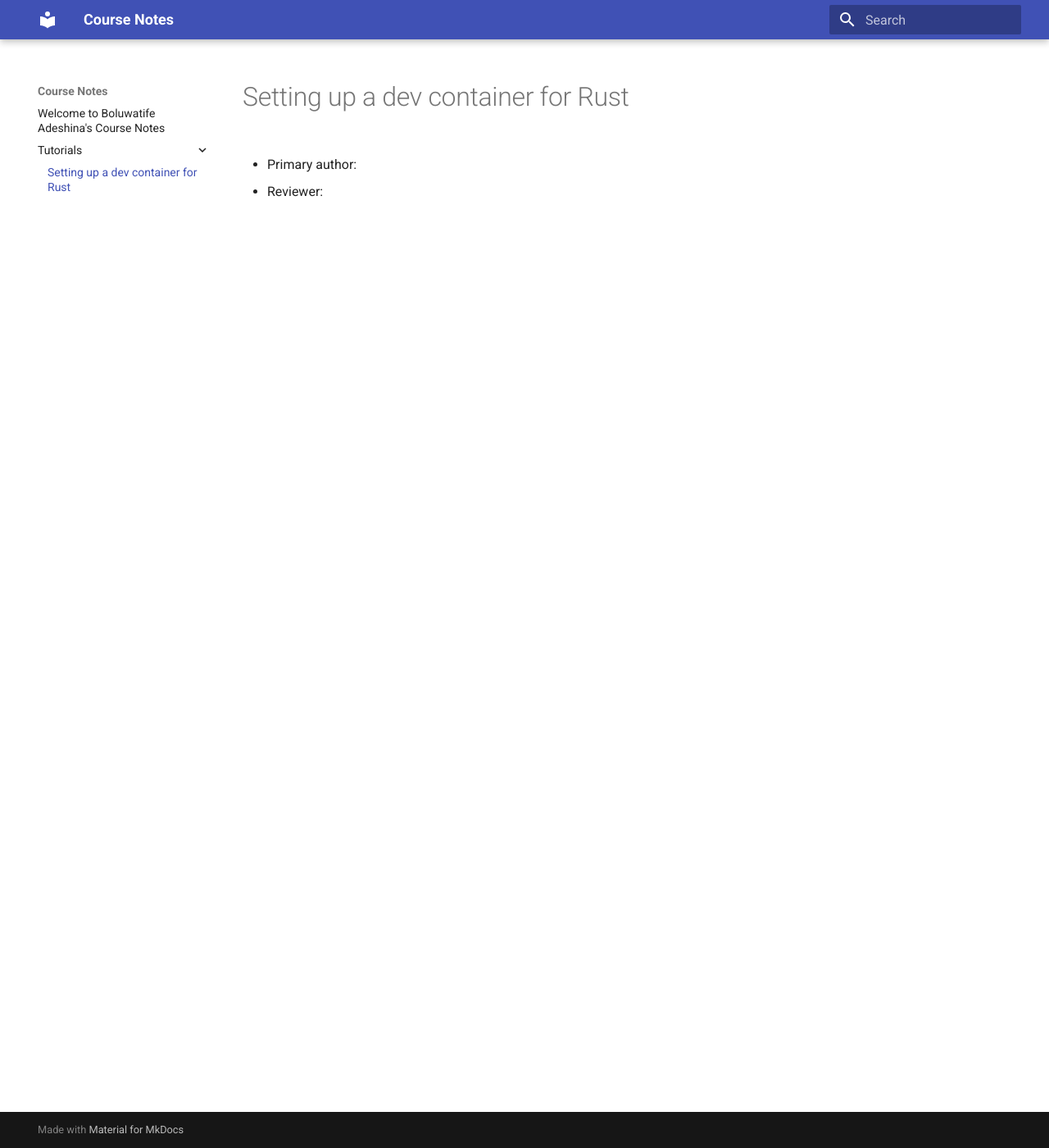
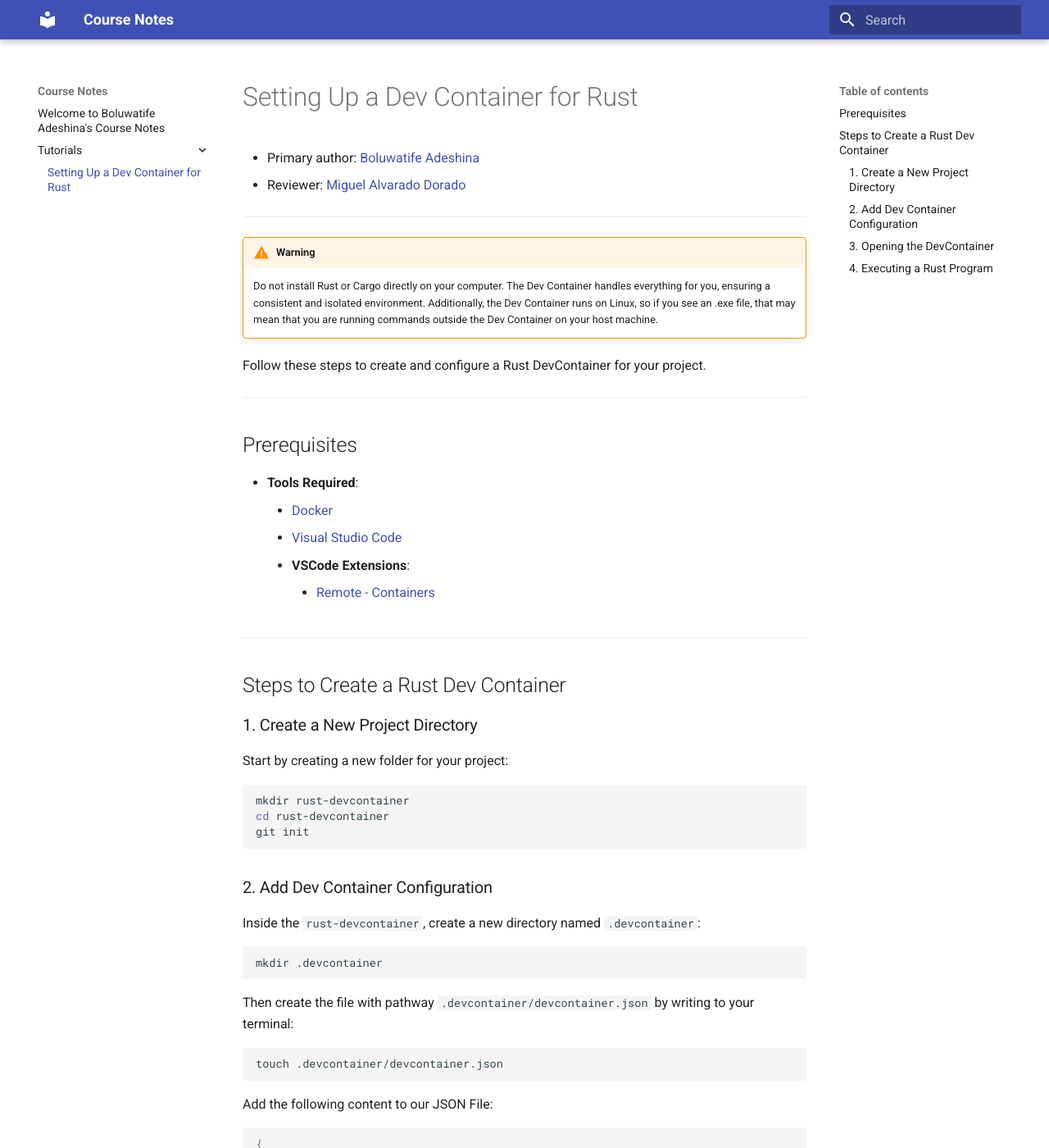
Before and after one commit to boluwatifeda/comp423-course-notes, an MkDocs documentation site: the page built from docs/tutorials/rust-setup.md, in a window 1280 px wide and 1400 px high. Shown: the whole window at 82% size. Built offline with MkDocs 1.6.1 and Material for MkDocs 9.7.7, drawn with Linux system fonts in a browser that asks for light colours; some of the changed text lies outside the part shown.

Commit message:
Completed initial draft of tutorial on Rust Dev Container setup

````diff
--- a/docs/tutorials/rust-setup.md
+++ b/docs/tutorials/rust-setup.md
@@ -1,5 +1,96 @@
-# Setting up a dev container for Rust
+# Setting Up a Dev Container for Rust
 
-* Primary author: [<Boluwatife Adeshina>](https://github.com/boluwatifeda)
+* Primary author: [Boluwatife Adeshina](https://github.com/boluwatifeda)
+* Reviewer: [Miguel Alvarado Dorado](https://github.com/miguelaa123)
 
-* Reviewer: [<Miguel Alvarado Dorado>](https://github.com/miguelaa123)
+---
+
+!!! warning
+    Do not install Rust or Cargo directly on your computer. The Dev Container handles everything for you, ensuring a consistent and isolated environment. Additionally, the Dev Container runs on Linux, so if you see an .exe file, that may mean that you are running commands outside the Dev Container on your host machine.
+
+
+Follow these steps to create and configure a Rust DevContainer for your project.
+
+---
+
+## Prerequisites
+- **Tools Required**:
+    - [Docker](https://www.docker.com/)
+    - [Visual Studio Code](https://code.visualstudio.com/)
+    - **VSCode Extensions**:
+        - [Remote - Containers](https://marketplace.visualstudio.com/items?itemName=ms-vscode-remote.remote-containers)
+
+---
+
+## Steps to Create a Rust Dev Container
+
+### 1. Create a New Project Directory
+Start by creating a new folder for your project:
+```bash
+mkdir rust-devcontainer
+cd rust-devcontainer
+git init
+```
+
+### 2. Add Dev Container Configuration
+Inside the ```rust-devcontainer```, create a new directory named ```.devcontainer```:
+```bash
+mkdir .devcontainer
+```
+Then create the file with pathway ```.devcontainer/devcontainer.json``` by writing to your terminal:
+```bash
+touch .devcontainer/devcontainer.json
+```
+Add the following content to our JSON File:
+```bash
+{
+  "name": "Rust DevContainer",
+  "image": "mcr.microsoft.com/devcontainers/rust:latest",
+  "customizations": {
+    "vscode": {
+      "extensions": ["rust-lang.rust-analyzer"]
+    }
+  }
+}
+```
+
+### 3. Opening the DevContainer
+Reopen the project in the container by pressing ```Ctrl+Shift+P``` (or ```Cmd+Shift+P``` on Mac), typing "Dev Containers: Reopen in Container," and selecting the option.
+
+Verify that Rust has been installed by opening a terminal and running the command:
+```bash
+rust --version
+```
+This command should return: ```rustc 1.83.0 (90b35a623 2024-11-26)```
+
+### 4. Executing a Rust Program
+To ensure functionality, lets create a basic Rust program.
+
+1. Create a new Rust project and enter it by writing the following to the command line:
+```bash
+cargo new hello-comp423 --vcs none #The --vcs option ensures that we create a new project without automatically creating a new git repository
+cd hello-comp423
+```
+
+2. Open ```src/main.rs``` and write over its contents with this function:
+```bash
+fn main() {
+    println!("Hello COMP423");
+}
+```
+and save the file.
+3. There are two ways we can run the file.
+
+    The first way utilizes ```cargo build```. This command creates an ELF (Executable and Linked File) within a new ```target``` directory which allows you to manually run the program from your terminal. You run the program by running the command ```./target/debug/<your-program-name>``` in your terminal. (```./``` tells the terminal to look for an executable in the current directory while the rest specifies the pathname of the ELF file) In this instance we would run ```./target/debug/hello-comp423```. Once this is completed your program should output:
+    ```bash
+    Hello COMP423
+    ```
+    ```cargo build``` is useful because it compiles and builds your Rust project, downloads and manages all dependencies, and allows you to run it at any time of your choosing. Ultimately this gives you a lot of control over your program.
+
+    !!! tip
+        ```cargo clean``` will remove the ```target``` directory, deleting all build artifacts. You can run this command to free up disk space, ensure a fresh build, or fix build issues.
+
+    The second way, ```cargo run``` builds and executes your program in a single action. Whereas if you alter your process, you would have to rerun ```cargo build```, ```cargo run``` automatically rebuilds your project if your make changes everytime you execute it. Again, your project build remains in the ```target``` directory, and consists of compiled binaries (The ELF files) and dependencies.
+
+    !!! note
+        Note that ```cargo build``` allows you to build your project once and then run it multiple times. It can be useful for performance-sensitive tasks as it allows you to inspect or manipulate the compiled output. ```cargo run``` streamlines the process by automatically handling both tasks, which is more convenient for regular development.
--- a/mkdocs.yml
+++ b/mkdocs.yml
@@ -1,3 +1,23 @@
 site_name: Course Notes
+
 theme:
   name: material
+  icon:
+    admonition:
+      note: material/pencil
+      tip: material/lightbulb-on
+      warning: material/alert
+      danger: material/skull
+
+
+markdown_extensions:
+  - pymdownx.highlight:
+      anchor_linenums: true
+      line_spans: __span
+      pygments_lang_class: true
+  - pymdownx.inlinehilite
+  - pymdownx.snippets
+  - pymdownx.superfences
+  - admonition
+  - pymdownx.details
+  - pymdownx.superfences
````
